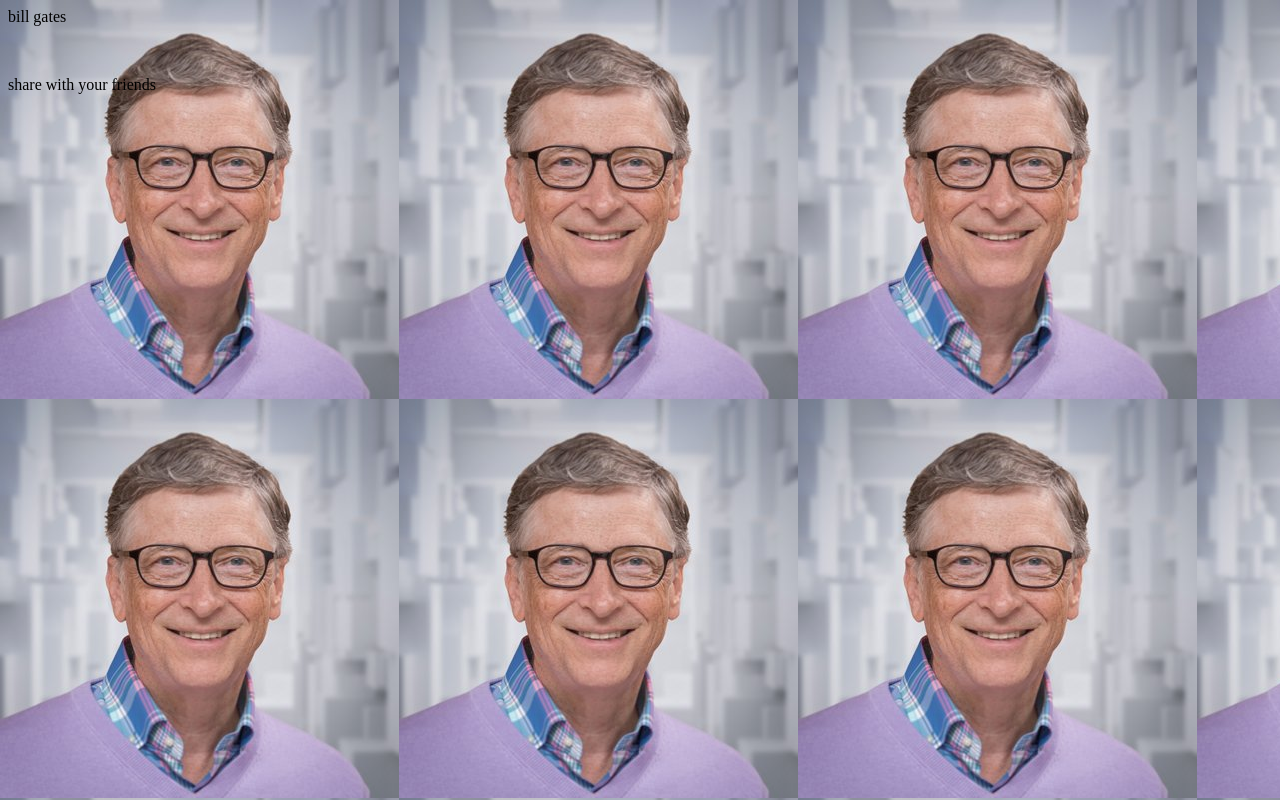
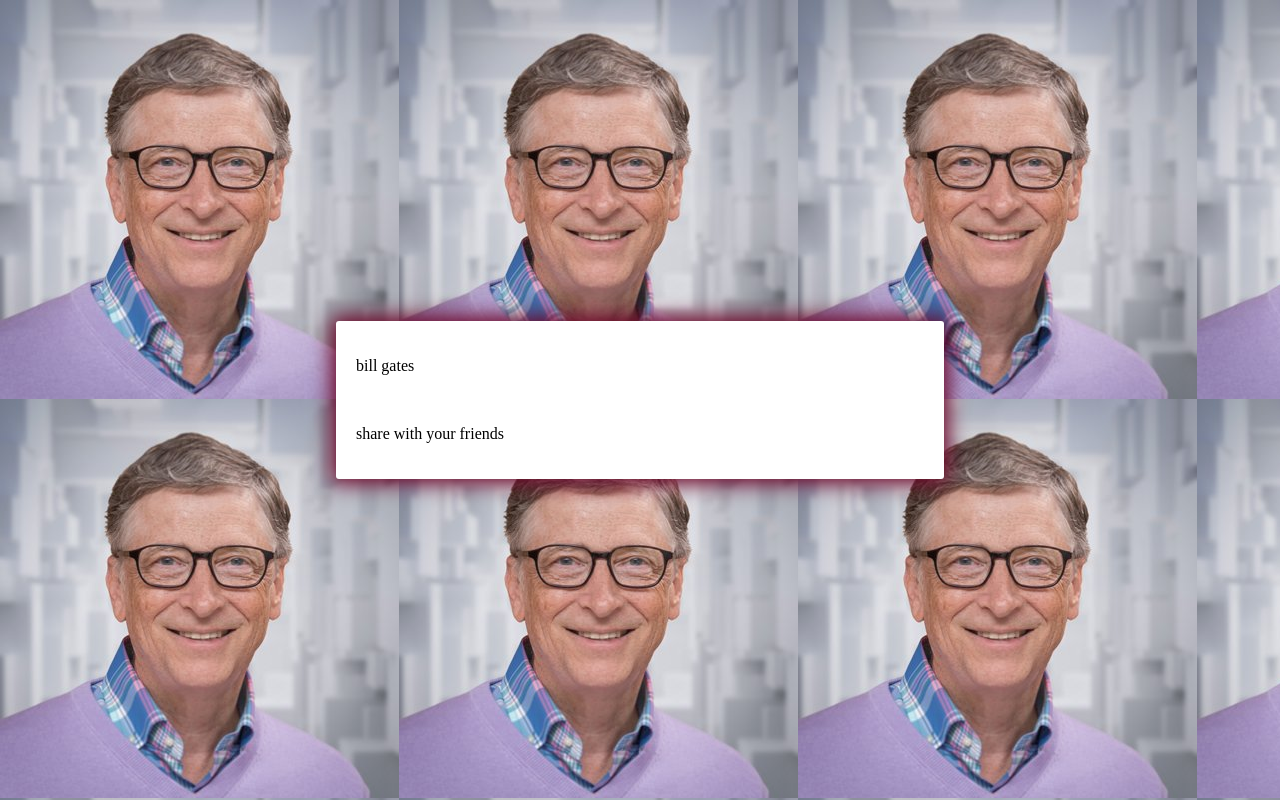
Before and after one commit to sebgatesub/sebgatesub.github.io, a plain HTML site: page index.html in a window 1280 px wide. Drawn offline with Linux system fonts and the light colour scheme.

Commit message:
Update index.html

```diff
--- a/index.html
+++ b/index.html
@@ -18,5 +18,5 @@
 			border-radius: 3px;
 		}
       </style></head>
-  <body><div id="class"><p>bill gates</p><br /><p>share with your friends</p></div></body>
+  <body><div class="info"><p>bill gates</p><br /><p>share with your friends</p></div></body>
 </html>
```
